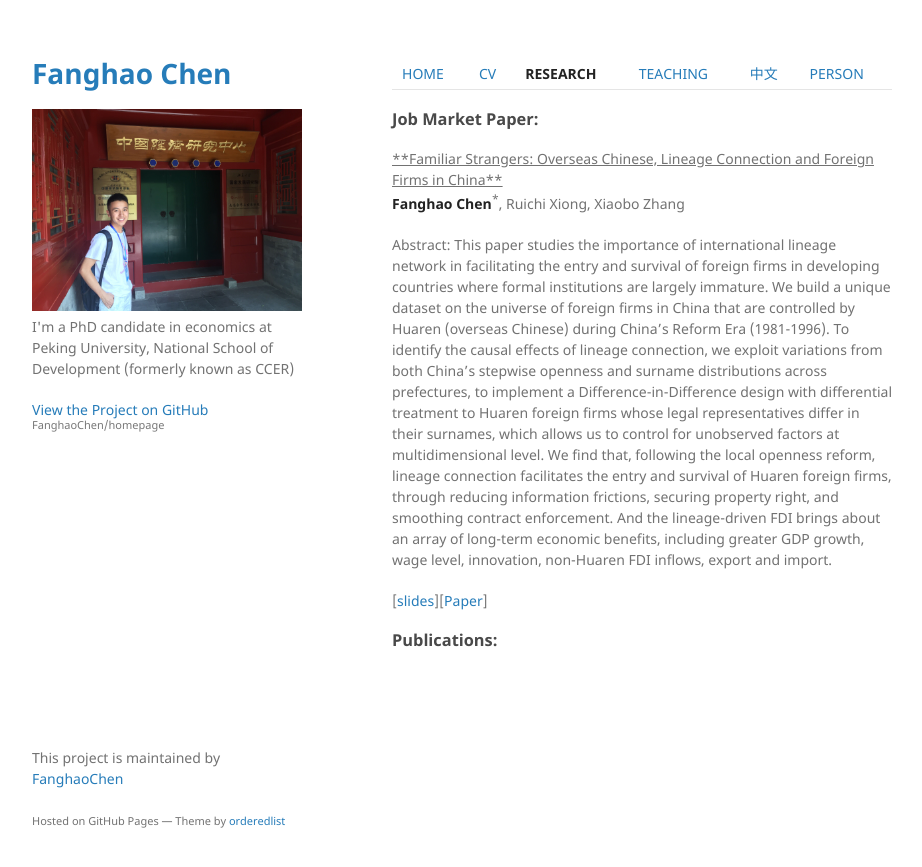
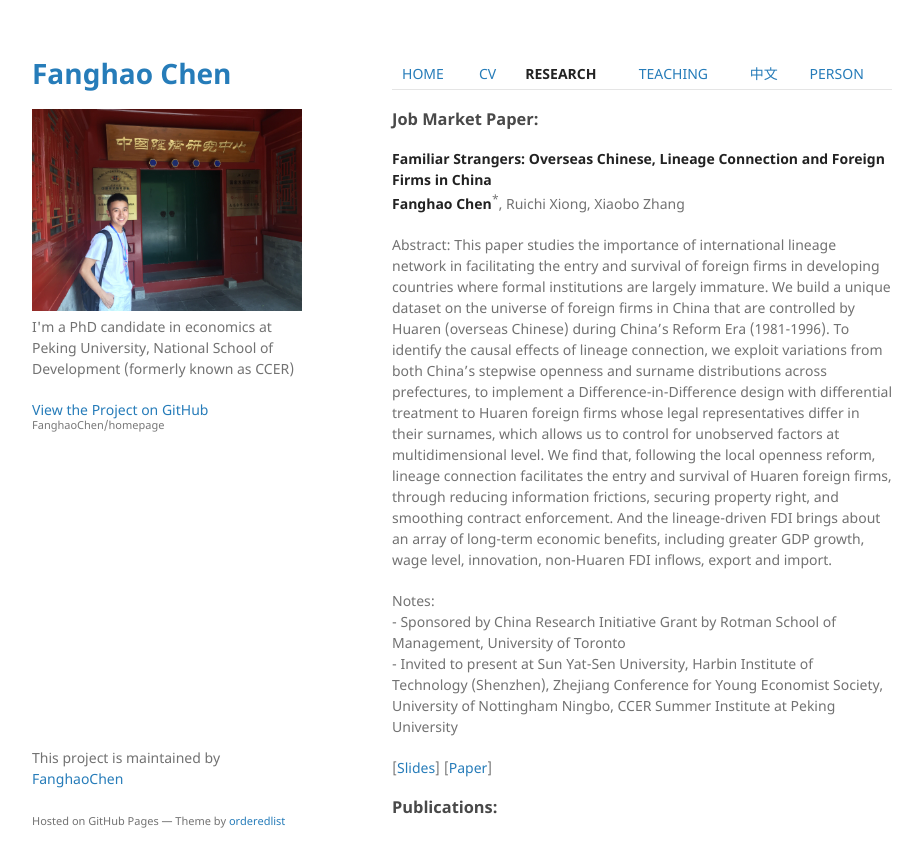
Before and after one commit to FanghaoChen/homepage, a Jekyll site: the page built from research.md, in a window 1280 px wide. Shown: the top 867 px of the page, without its empty margins (178-1100 px from the left). Built offline with Jekyll 4.4.1, drawn with Linux system fonts in a browser that asks for light colours.

Commit message:
Update research.md

```diff
--- a/research.md
+++ b/research.md
@@ -6,11 +6,16 @@ layout: default
 
 ### Job Market Paper:
 
-<u>**Familiar Strangers: Overseas Chinese, Lineage Connection and Foreign Firms in China**</u><br/>
+**Familiar Strangers: Overseas Chinese, Lineage Connection and Foreign Firms in China**<br/>
 **Fanghao Chen**<sup>*</sup>, Ruichi Xiong, Xiaobo Zhang
 
 Abstract: This paper studies the importance of international lineage network in facilitating the entry and survival of foreign firms in developing countries where formal institutions are largely immature. We build a unique dataset on the universe of foreign firms in China that are controlled by Huaren (overseas Chinese) during China’s Reform Era (1981-1996). To identify the causal effects of lineage connection, we exploit variations from both China’s stepwise openness and surname distributions across prefectures, to implement a Difference-in-Difference design with differential treatment to Huaren foreign firms whose legal representatives differ in their surnames, which allows us to control for unobserved factors at multidimensional level. We find that, following the local openness reform, lineage connection facilitates the entry and survival of Huaren foreign firms, through reducing information frictions, securing property right, and smoothing contract enforcement. And the lineage-driven FDI brings about an array of long-term economic benefits, including greater GDP growth, wage level, innovation, non-Huaren FDI inflows, export and import.
 
-[[slides](./assets/JMP_210811.pdf)][[Paper](./assets/JMP_210811.pdf)]
+Notes:<br/>
+\- Sponsored by China Research Initiative Grant by Rotman School of Management, University of Toronto <br/>
+\- Invited to present at Sun Yat-Sen University, Harbin Institute of Technology (Shenzhen), Zhejiang Conference for Young Economist Society, University of Nottingham
+Ningbo, CCER Summer Institute at Peking University <br/>
+
+[[Slides](./assets/JMP_210811.pdf)] [[Paper](./assets/JMP_210811.pdf)]
 
 ### Publications:
```
